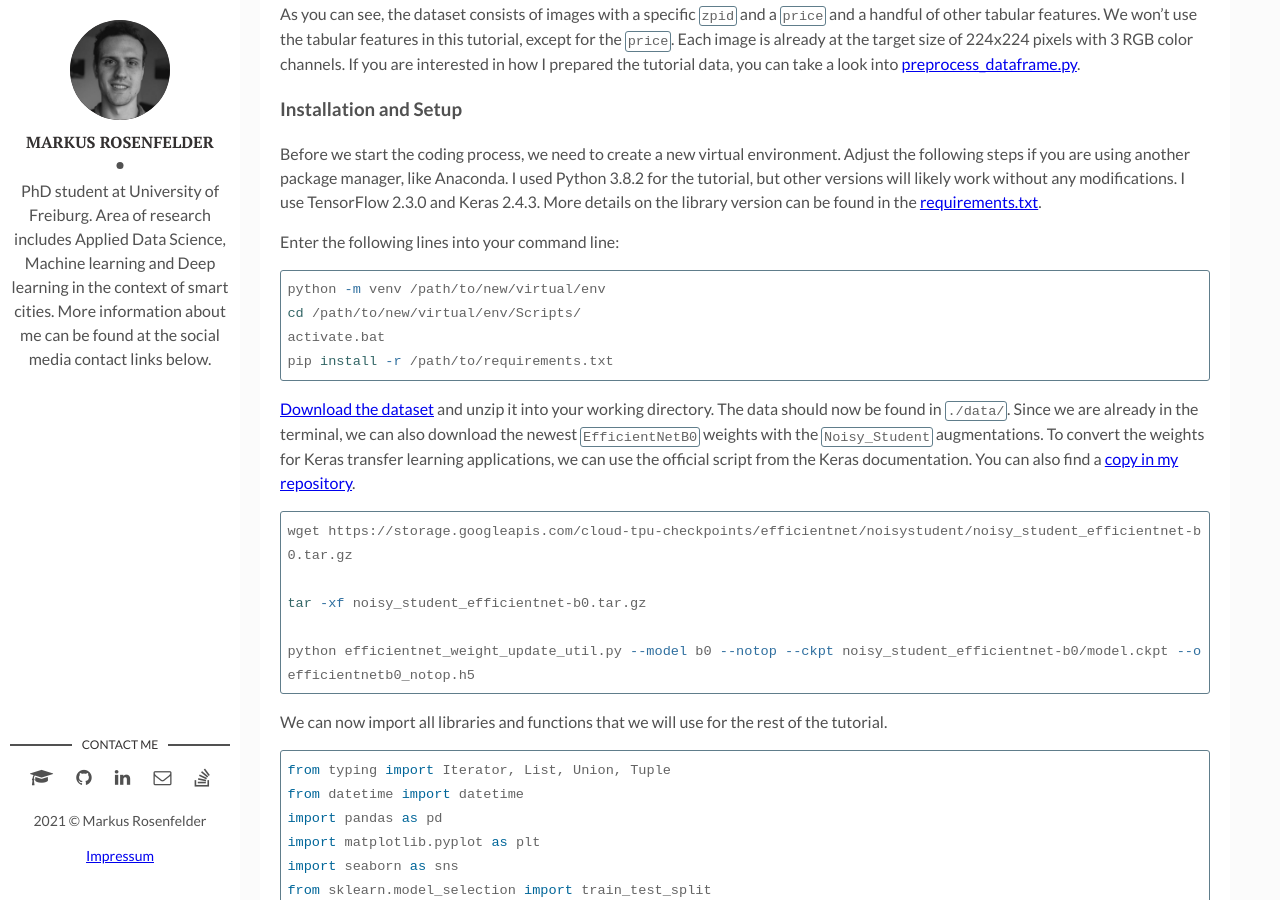
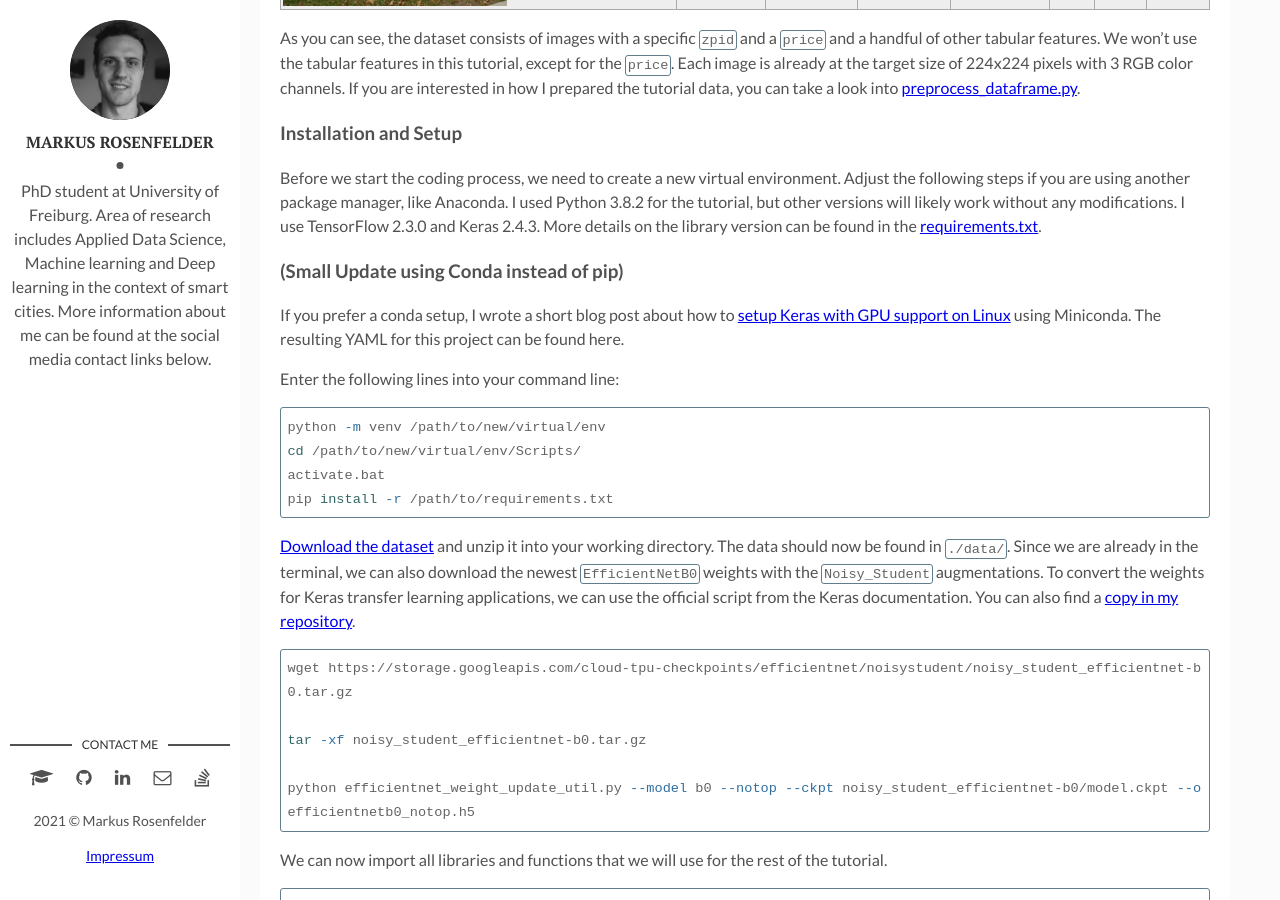
Before and after one commit to MarkusRosen/markusrosen.github.io, a Jekyll site: the page built from _posts/2020-10-19-keras-regression-efficient-net.md, in a window 1280 px wide and 900 px high, scrolled down 3515 px. Built offline with Jekyll 4.4.1, drawn with Linux system fonts in a browser that asks for light colours; comment, search, counter and statistics services are not loaded; some of the changed text lies outside the part shown.

Commit message:
added links to conda setup

```diff
--- a/_posts/2020-10-19-keras-regression-efficient-net.md
+++ b/_posts/2020-10-19-keras-regression-efficient-net.md
@@ -35,6 +35,7 @@ For this, I have uploaded [a custom image dataset of housing prices](https://1dr
   - [Code overview](#code-overview)
   - [Real Estate Data](#real-estate-data)
   - [Installation and Setup](#installation-and-setup)
+  - [(Small Update using Conda instead of pip)](#small-update-using-conda-instead-of-pip)
 - [Data Preprocessing](#data-preprocessing)
   - [Splitting the data](#splitting-the-data)
   - [Create ImageDataGenerators](#create-imagedatagenerators)
@@ -76,6 +77,10 @@ As you can see, the dataset consists of images with a specific `zpid` and a `pri
 ### Installation and Setup
 
 Before we start the coding process, we need to create a new virtual environment. Adjust the following steps if you are using another package manager, like Anaconda. I used Python 3.8.2 for the tutorial, but other versions will likely work without any modifications. I use TensorFlow 2.3.0 and Keras 2.4.3. More details on the library version can be found in the [requirements.txt](https://github.com/MarkusRosen/keras-efficientnet-regression/blob/master/requirements.txt).
+
+### (Small Update using Conda instead of pip)
+
+If you prefer a conda setup, I wrote a short blog post about how to [setup Keras with GPU support on Linux](https://rosenfelder.ai/setup-keras-and-tensorflow/) using Miniconda. The resulting YAML for this project can be found here.
 
 Enter the following lines into your command line:
 
```
